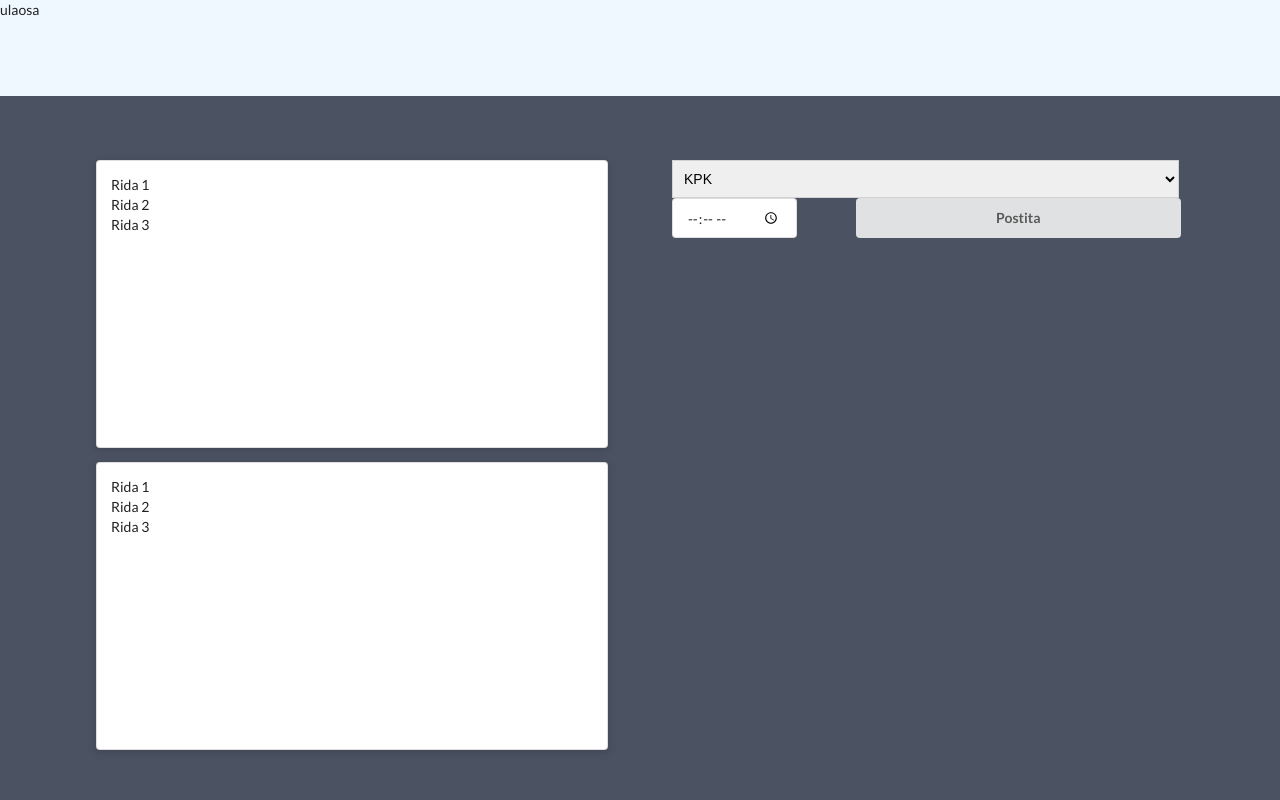
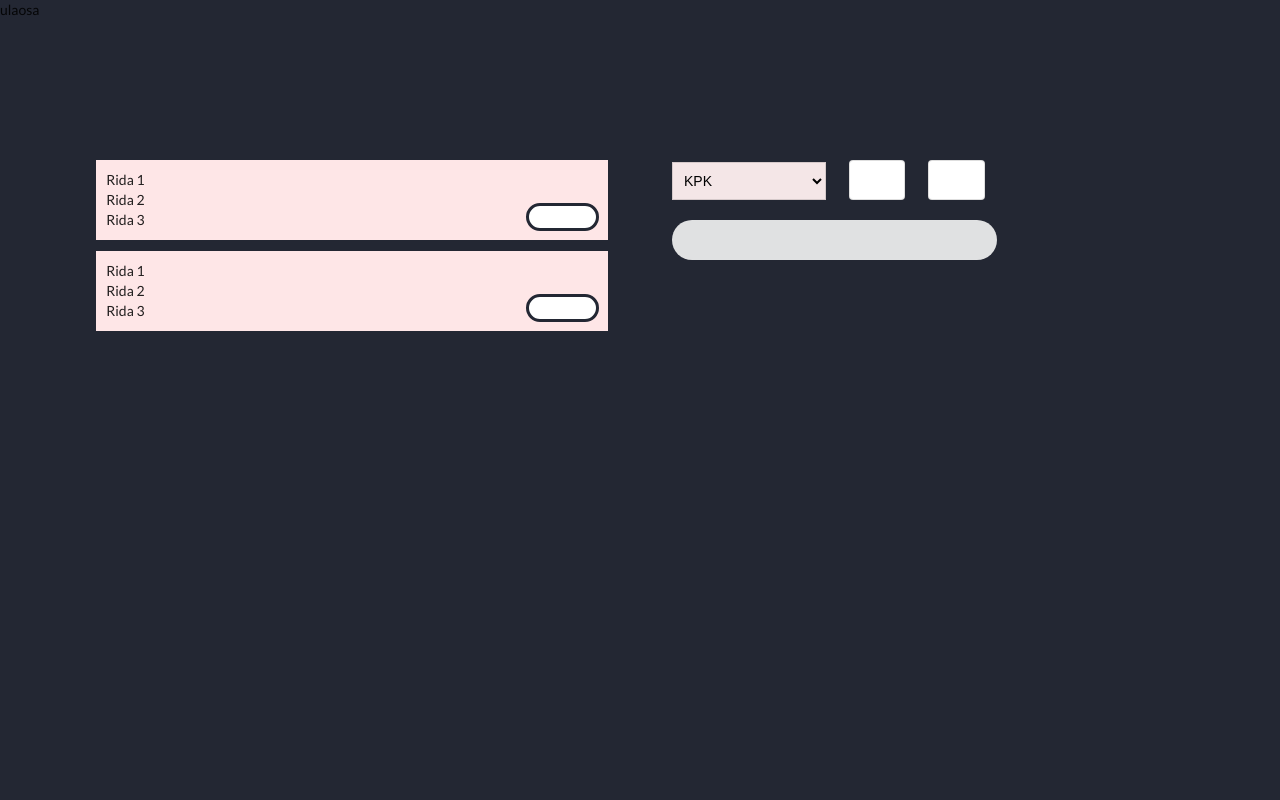
Before and after one commit to johanveenpere/tutvus, a PHP site: page /profile.html in a window 1280 px wide. Run offline with PHP 8.4, Linux system fonts and the light colour scheme; some libraries are stand-ins or nearby versions.

Commit message:
v kl 14.00

```diff
--- a/profile.html
+++ b/profile.html
@@ -13,19 +13,21 @@
 
         </div>
     <div class="vasakpool" style="width:40%; float:left; margin-right:5%;">
-            <div class="ui raised segment paneel">
-                    <span>Rida 1</span><br>
-                    <span>Rida 2</span><br>
-                    <span>Rida 3</span><br>
+            <div class="div">
+                <span>Rida 1</span><br>
+                <span>Rida 2</span><br>
+                <span>Rida 3</span>
+                <button  id="postita" class="circular ui icon button"></button>
             </div>
-            <div class="ui raised segment paneel">
-                    <span>Rida 1</span><br>
-                    <span>Rida 2</span><br>
-                    <span>Rida 3</span><br>
+            <div class="div">
+                <span>Rida 1</span><br>
+                <span>Rida 2</span><br>
+                <span>Rida 3</span>
+                <button  id="postita" class="circular ui icon button"></button>
             </div>
     </div>
     <div class="parempool">
-            <select class="ui dropdown dropd">
+            <select id='drpd' class="ui dropdown dropd">
                     <option value="1">KPK</option>
                     <option value="2">Karbes</option>
                     <option value="3">Restoran3</option>
@@ -34,9 +36,13 @@
                     </option>
                   </select>
             <div class="ui input nr">
-                    <input type="time">
+                    <input type="number">
             </div>
-        <button class="ui button post">Postita</button>
+            <div class="ui input nr">
+                    <input type="number">
+            </div>
+            <button class="circular ui icon button post">
+              </button>
     </div>
 
 </div>
--- a/style.css
+++ b/style.css
@@ -10,6 +10,7 @@
     margin-left: 7.5%;
     margin-right: 7.5%;
     margin-top: 5%;
+
 }
 
 
@@ -19,40 +20,72 @@
 
     height: 90%;
     margin-top: 5%;
-
 }
 
 
 .ulaosa {
-    background-color: aliceblue !important;
     height: 15%;
     width: 100%;
 }
 body {
-    background-color: #4B5363 !important;
+    background-color: #232733 !important;
 }
 
-.paneel {
-    height: 50%;
-
-}
 
 .dropd {
-    width: 99%;
+    width: 30%;
     height: 40px;
+    margin-right: 4%;
+    margin-bottom: 4%;
+    :right;
+
 }
 
 .nr {
     margin-right: 4%;
     margin-bottom: 0px;
     height: 40px;
+    width: 11%;
+
+
+
 }
 
 .post {
-    background-color: #4CAF50;
+    height: 40%;
     width: 63.4%;
-    float: right;
+    position: relative;
     float: top;
     height: 40px;
+    right: 0%;
 
 }
+
+
+.div {
+background-color: #fee6e7;
+padding: 2%;
+margin-bottom: 2%;
+
+}
+
+.nupp {
+    width: 15%;
+    float: right;
+    background-color: white;
+}
+
+#postita {
+    background-color: rgb(255, 255, 255);
+    border: 3px solid #232733;
+    width: 15%;
+    float: right;
+    height: 2px !important;
+    position: relative;
+    bottom: 7px;
+    right: -5px;
+}
+
+#drpd {
+    background-color: #f4e6e7;
+}
```
